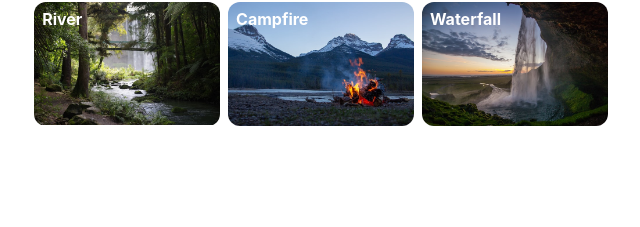
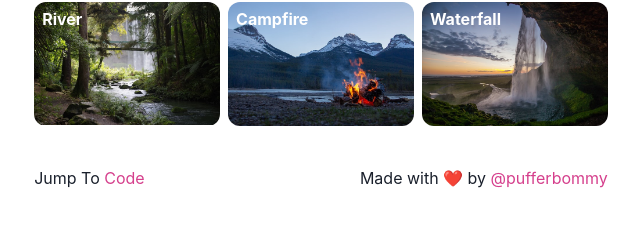
Before and after one commit to pufferbommy/sanguine, a React (Vite) app: page / in a window 1280 px wide. Shown: the part 683-910 px from the top of the page, without its empty margins (319-959 px from the left). Before the commit the page ends 809 px from the top, so only its background shows below. Built offline with nearby package versions, Linux system fonts and the light colour scheme; no server answers.

Commit message:
create footer

```diff
--- a/src/App.tsx
+++ b/src/App.tsx
@@ -1,8 +1,9 @@
 import { Container } from '@chakra-ui/react'
+import Header from './components/Header'
 import BigImage from './components/BigImage'
-import Header from './components/Header'
+import TodayQuote from './components/TodayQuote'
 import Sounds from './components/Sounds'
-import TodayQuote from './components/TodayQuote'
+import Footer from './components/Footer'
 
 function App() {
   return (
@@ -13,6 +14,7 @@ function App() {
         <TodayQuote />
         <Sounds />
       </Container>
+      <Footer />
     </>
   )
 }
--- /dev/null
+++ b/src/components/Footer.tsx
@@ -0,0 +1,23 @@
+import { Box, Container } from '@chakra-ui/react'
+
+import { Link } from '@chakra-ui/react'
+
+function Footer() {
+  return (
+    <Container display="flex" py={10}>
+      <Box mr="auto">
+        Jump To{' '}
+        <Link color="pink.500" target="_blank" href="https://github.com/pufferbommy/sanguine">
+          Code
+        </Link>
+      </Box>
+      <Box>
+        Made with ❤️ by{' '}
+        <Link color="pink.500" target="_blank" href="https://github.com/pufferbommy">
+          @pufferbommy
+        </Link>
+      </Box>
+    </Container>
+  )
+}
+export default Footer
```
